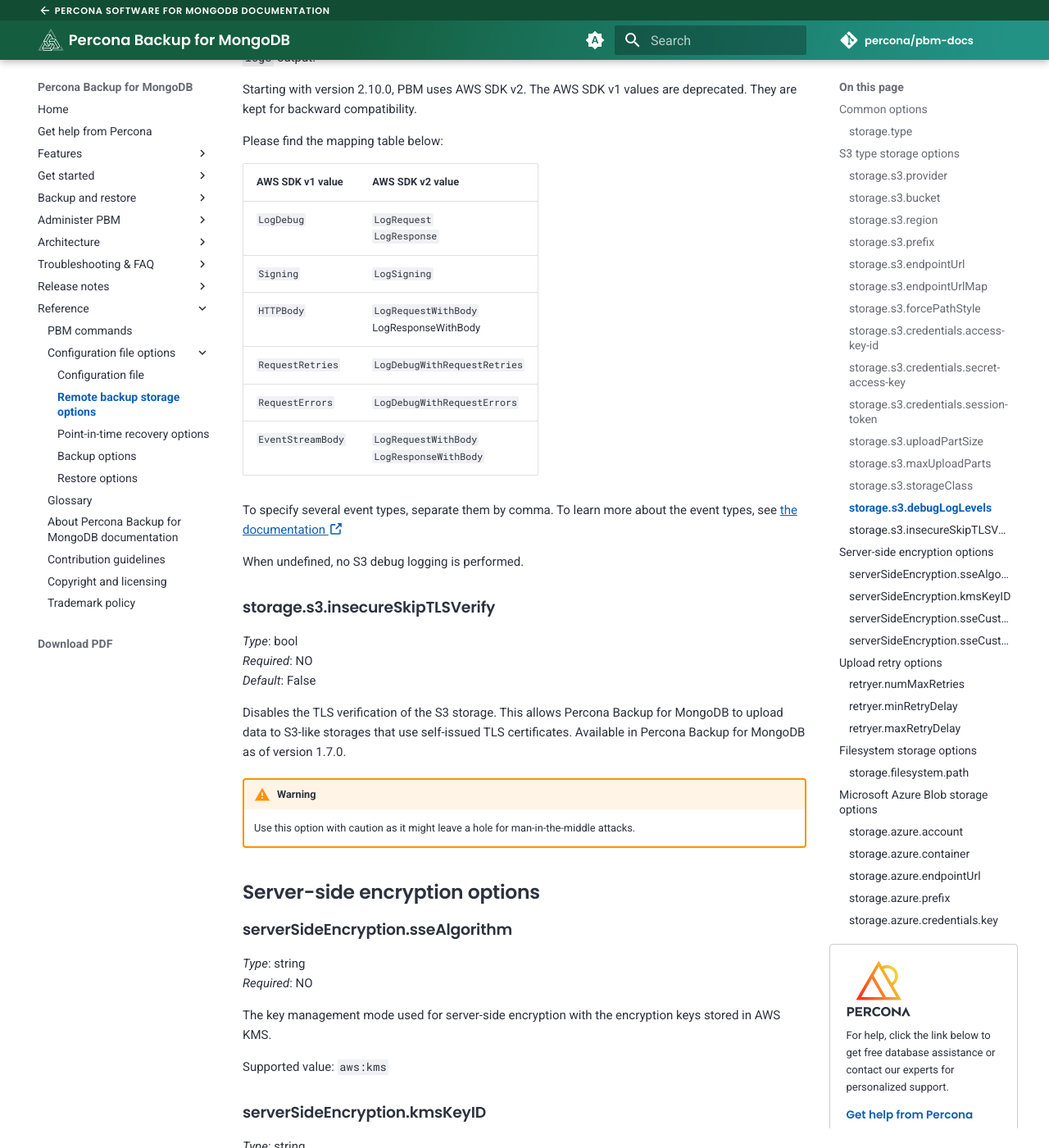
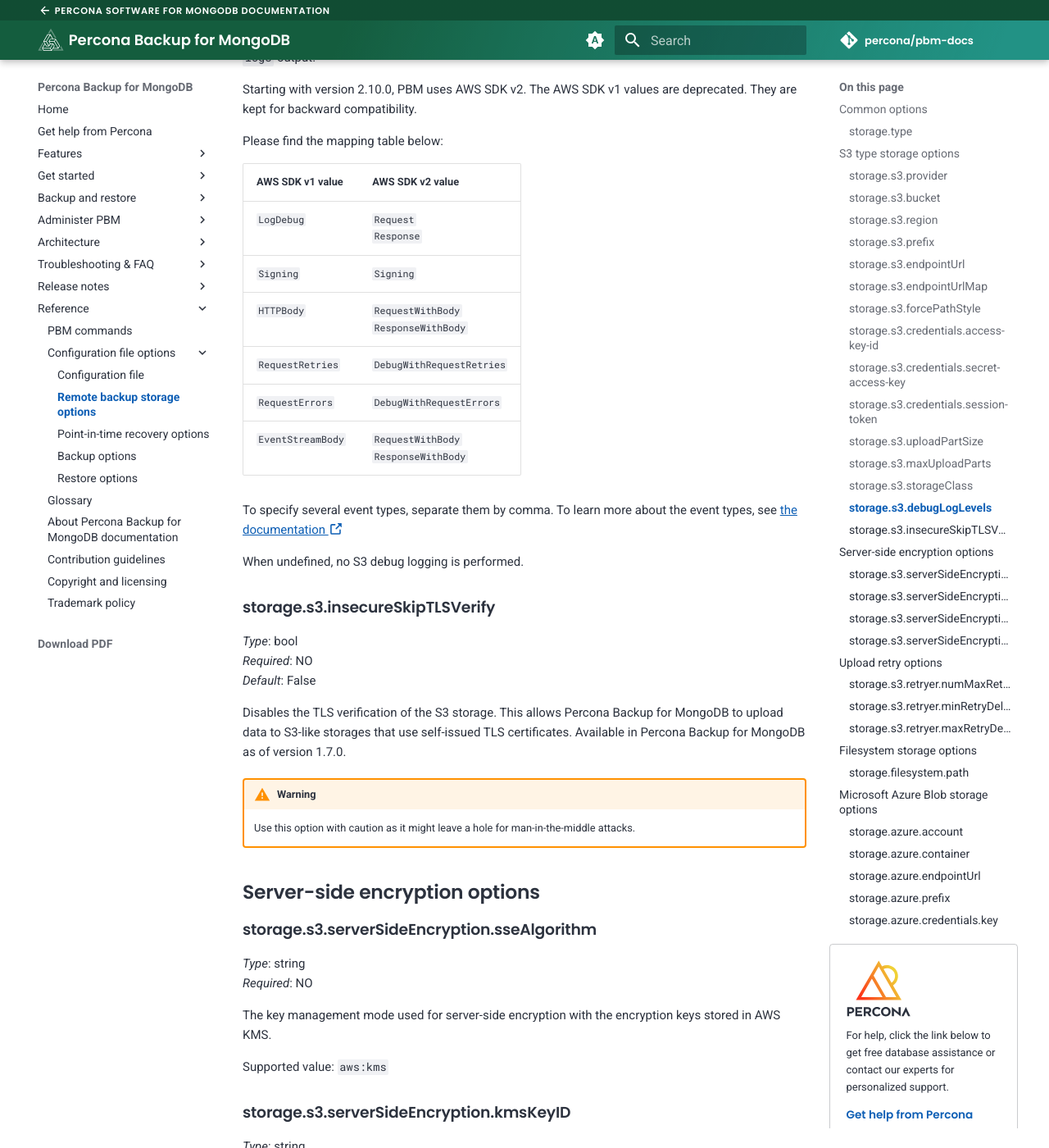
Before and after one commit to percona/pbm-docs, an MkDocs documentation site: the page built from docs/reference/configuration-options.md, in a window 1280 px wide and 1400 px high, scrolled down 3878 px. Shown: the whole window at 82% size. Built offline with MkDocs 1.6.1 and Material for MkDocs 9.7.7, drawn with Linux system fonts in a browser that asks for light colours; nearby versions of some CDN libraries; comment, search, counter and statistics services are not loaded; some of the changed text lies outside the part shown.

Commit message:
Updated Log value names and option names for s3 config reference

```diff
--- a/docs/reference/configuration-options.md
+++ b/docs/reference/configuration-options.md
@@ -48,7 +48,7 @@
 *Type*: string <br>
 *Required*: NO
 
-The storage provider’s name.
+The storage provider's name.
 
 Supported values: `aws`, `gcs`
 
@@ -164,12 +164,12 @@
 
 | AWS SDK v1 value | AWS SDK v2 value |
 |------------------|------------------|
-| `LogDebug`       | `LogRequest` <br> `LogResponse`|
-| `Signing`        | `LogSigning`|
-| `HTTPBody`       | `LogRequestWithBody` <br> LogResponseWithBody|
-| `RequestRetries` | `LogDebugWithRequestRetries`|
-| `RequestErrors`  | `LogDebugWithRequestErrors`|
-| `EventStreamBody`| `LogRequestWithBody` <br> `LogResponseWithBody`|
+| `LogDebug`       | `Request` <br> `Response`|
+| `Signing`        | `Signing`|
+| `HTTPBody`       | `RequestWithBody` <br> `ResponseWithBody`|
+| `RequestRetries` | `DebugWithRequestRetries`|
+| `RequestErrors`  | `DebugWithRequestErrors`|
+| `EventStreamBody`| `RequestWithBody` <br> `ResponseWithBody`|
 
 
 To specify several event types, separate them by comma. To learn more about the event types, see [the documentation :octicons-link-external-16:](https://pkg.go.dev/github.com/aws/aws-sdk-go@v1.40.7/aws#LogLevelType)
@@ -190,7 +190,7 @@
 
 ## Server-side encryption options
 
-### serverSideEncryption.sseAlgorithm
+### storage.s3.serverSideEncryption.sseAlgorithm
 
 *Type*: string <br>
 *Required*: NO
@@ -199,14 +199,14 @@
 
 Supported value: `aws:kms`
 
-### serverSideEncryption.kmsKeyID
+### storage.s3.serverSideEncryption.kmsKeyID
 
 *Type*: string <br>
 *Required*: NO
 
 Your customer-managed key stored in the AWS KMS.
 
-### serverSideEncryption.sseCustomerAlgorithm
+### storage.s3.serverSideEncryption.sseCustomerAlgorithm
 
 *Type*: string <br>
 *Required*: NO
@@ -215,7 +215,7 @@
 
 Supported value: `AES256`
 
-### serverSideEncryption.sseCustomerKey
+### storage.s3.serverSideEncryption.sseCustomerKey
 
 *Type*: string <br>
 *Required*: NO
@@ -224,7 +224,7 @@
 
 ## Upload retry options
 
-### retryer.numMaxRetries
+### storage.s3.retryer.numMaxRetries
 
 *Type*: int <br>
 *Required*: NO <br>
@@ -232,7 +232,7 @@
 
 The maximum number of retries to upload data to S3 storage. A zero value means no retries will be performed. Available in Percona Backup for MongoDB as of 1.7.0.
 
-### retryer.minRetryDelay
+### storage.s3.retryer.minRetryDelay
 
 *Type*: time.Duration <br>
 *Required*: NO <br>
@@ -240,7 +240,7 @@
 
 The minimum time to wait before the next retry, specified as a *time.Duration*. Units like ms, s, etc., are supported. Defaults to nanoseconds if no unit is provided. Available in Percona Backup for MongoDB as of 1.7.0.
 
-### retryer.maxRetryDelay
+### storage.s3.retryer.maxRetryDelay
 
 *Type*: time.Duration <br>
 *Required*: NO <br>
```
